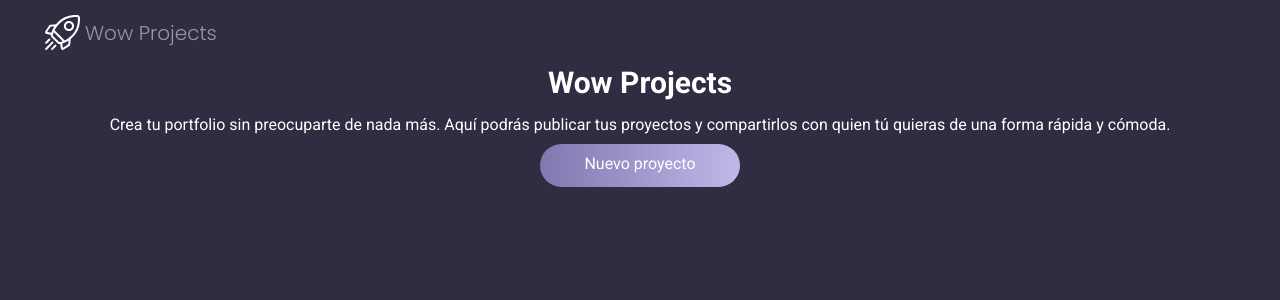
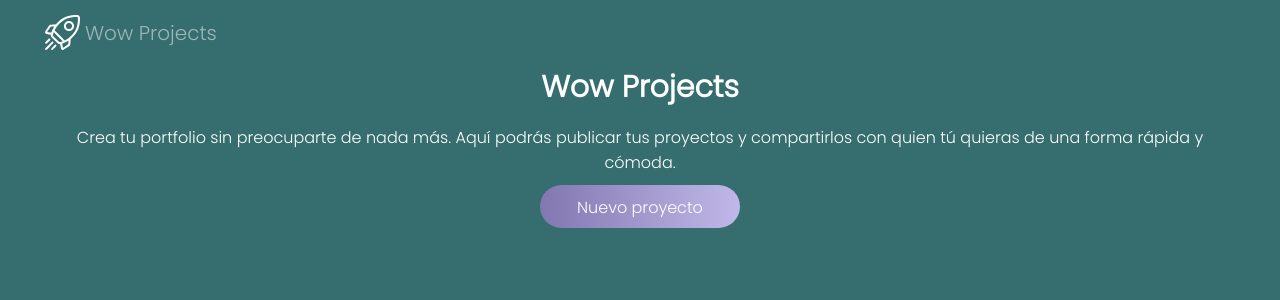
Before and after one commit to alexandracampo/web-de-proyectos, a React (Create React App) app: page /#/ in a window 1280 px wide. Shown: the top 300 px of the page. Built offline with nearby package versions, Linux system fonts and the light colour scheme; a web font is replaced by a local one.

Commit message:
change background color and font family

```diff
--- a/src/styles/App.scss
+++ b/src/styles/App.scss
@@ -3,25 +3,23 @@
 @import "header.scss";
 @import "preview.scss";
 @import "form.scss";
-@import 'landing.scss';
+@import "landing.scss";
 
 * {
   box-sizing: border-box;
   margin: 0;
   padding: 0;
-  font-family: $fontFamily;
+  font-family: "Poppins", sans-serif;
 }
 body {
-  background-color: #302c42;
+  background-color: #366e70;
 }
 .container {
-  background-color: #302c42;
   padding: 15px 15px;
- height: 100%;
+  height: 100%;
 
   @include desktop {
     padding: 15px 25px;
-
   }
 }
 
@@ -31,12 +29,10 @@ body {
   padding-top: 30px;
   height: 100%;
 
-
-  @include tablet{
+  @include tablet {
     padding: 10px 0 20px 0;
     flex-direction: row;
     gap: 20px;
-
   }
 }
 
```
